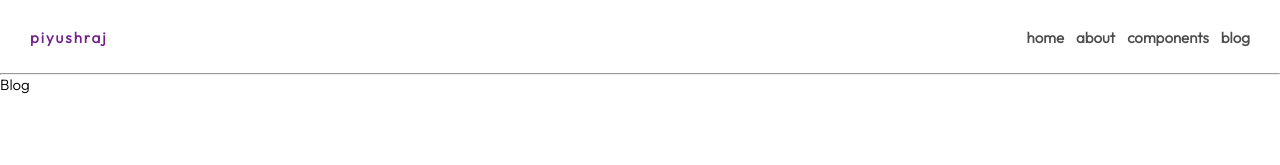
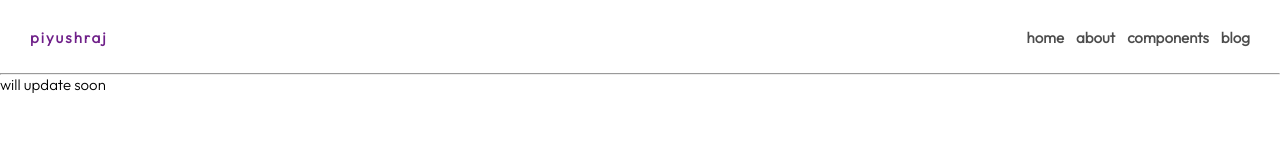
Before and after one commit to rajpiyush4/piyushraj, a React (Vite) app in the folder client/: page /blog in a window 1280 px wide. Shown: the top 165 px of the page. Built offline with nearby package versions, Linux system fonts and the light colour scheme.

Commit message:
update arrowd pos

```diff
--- a/client/src/App.css
+++ b/client/src/App.css
@@ -189,7 +189,7 @@ nav ul li:not(:first-child) {
 
 .arrowd {
   position: absolute;
-  bottom: 2rem;
+  bottom: 5.5rem;
   right: 2rem;
   transform: scale(2, 2);
   animation: upanddown 1.5s infinite ease-in-out;
--- a/client/src/App.jsx
+++ b/client/src/App.jsx
@@ -63,10 +63,10 @@ function App() {
               <Link to='/'>home</Link>
             </li>
             <li className='underline'>
-              <Link to='/about'>me</Link>
+              <Link to='/about'>about</Link>
             </li>
             <li className='underline'>
-              <Link to='/about2'>crafts</Link>
+              <Link to='/about2'>components</Link>
             </li>
             <li className='underline'>
               <Link to='/blog'>blog</Link>
--- a/client/src/Pages/Blog/Blog.jsx
+++ b/client/src/Pages/Blog/Blog.jsx
@@ -4,7 +4,7 @@ import { useState, useEffect } from 'react'
 
 function Blog() {
   return (
-    <div>Blog</div>
+    <div>will update soon</div>
   )
 }
 
```
